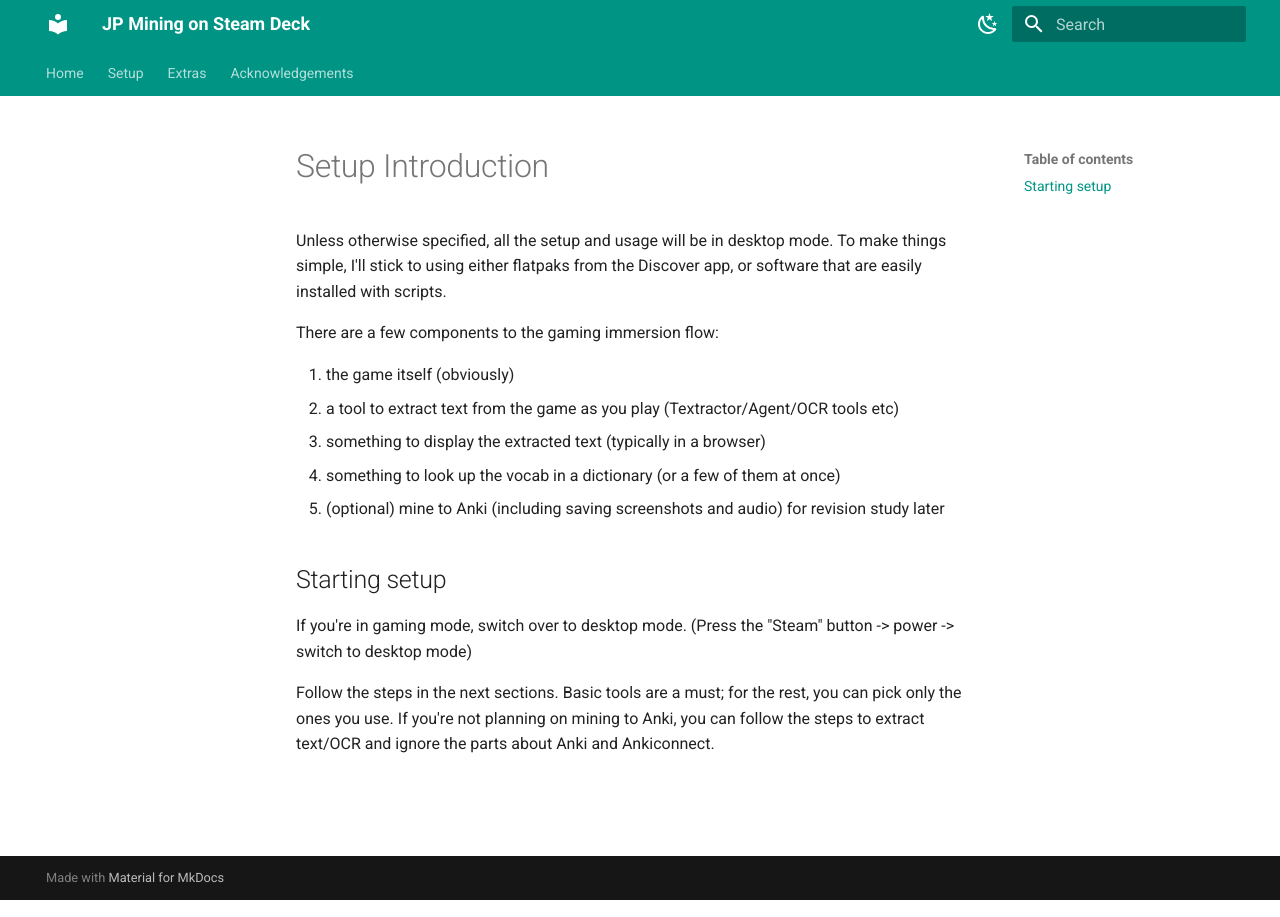
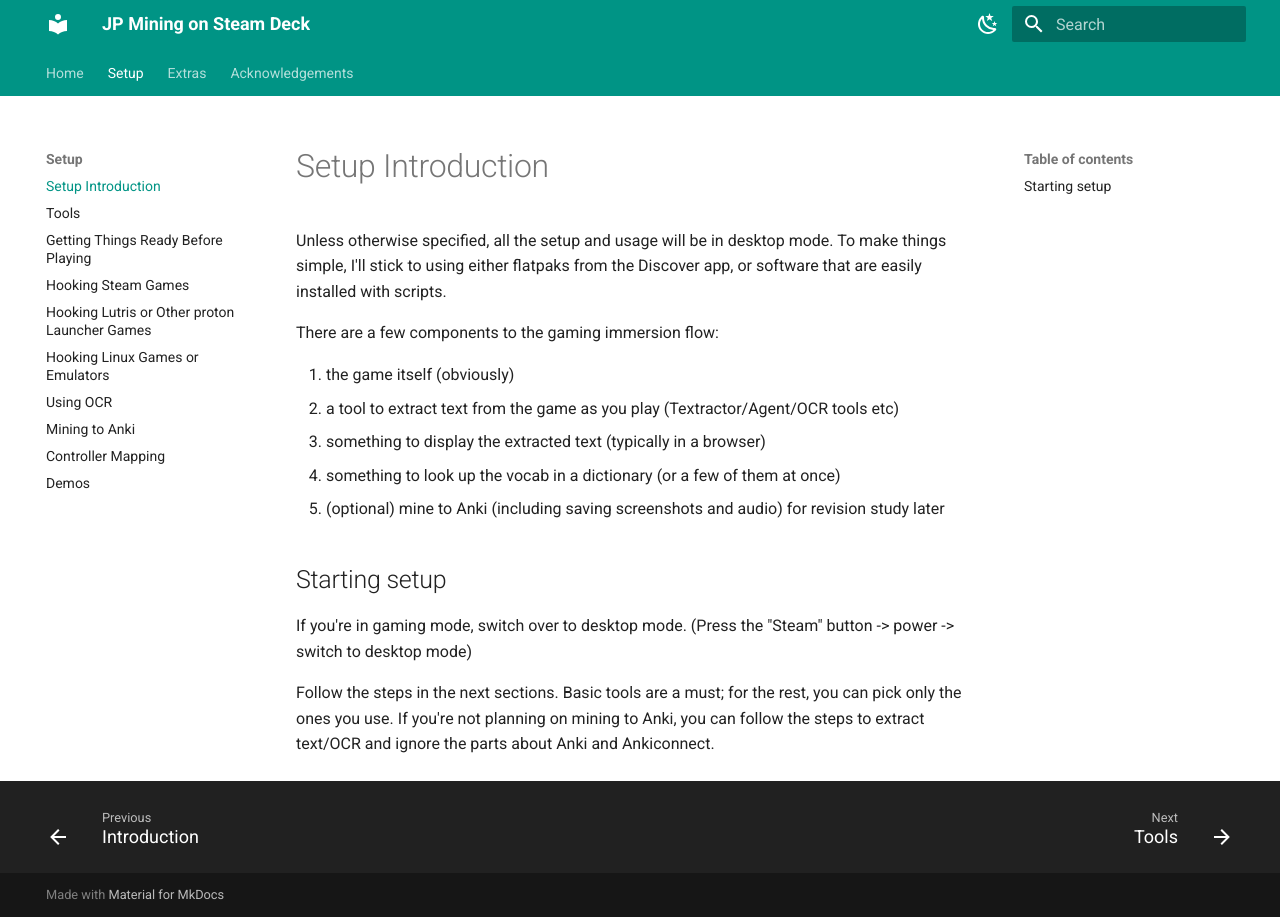
Before and after one commit to aka-baka/deck-mining, an MkDocs documentation site: the page built from docs/deck-mining/setupIntro.md, in a window 1280 px wide. Built offline with MkDocs 1.6.1 and Material for MkDocs 9.7.7, drawn with Linux system fonts in a browser that asks for light colours.

Commit message:
update filepaths

```diff
--- a/mkdocs.yml
+++ b/mkdocs.yml
@@ -4,9 +4,9 @@ site_description: Text extracting and Anki mining tips for Japanese games on the
 site_author: aka_baka
 nav:
   - Home:
-    - Introduction: 'index.md'
+    - Introduction: 'deck-mining/index.md'
   - Setup:
-    - Setup Introduction: 'setupIntro.md'
+    - Setup Introduction: 'deck-mining/setupIntro.md'
     - Tools: 'deck-mining/setupTools.md'
     - Getting Things Ready Before Playing: 'deck-mining/beforePlaying.md'
     - Hooking Steam Games: 'deck-mining/hookSteamGames.md'
```
Also changed, not shown: docs/deck-mining/resources.md (+1 -0 lines).
